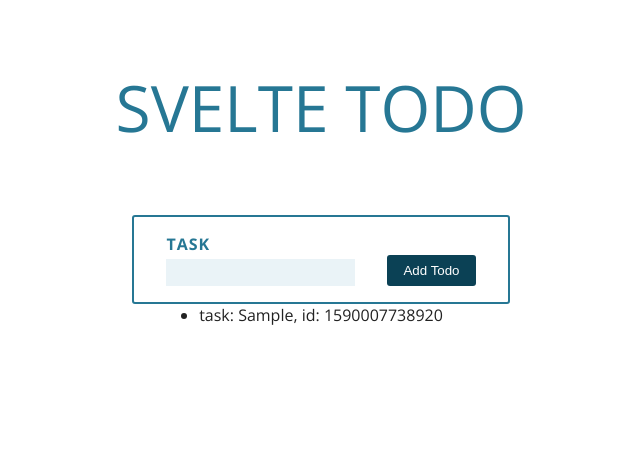
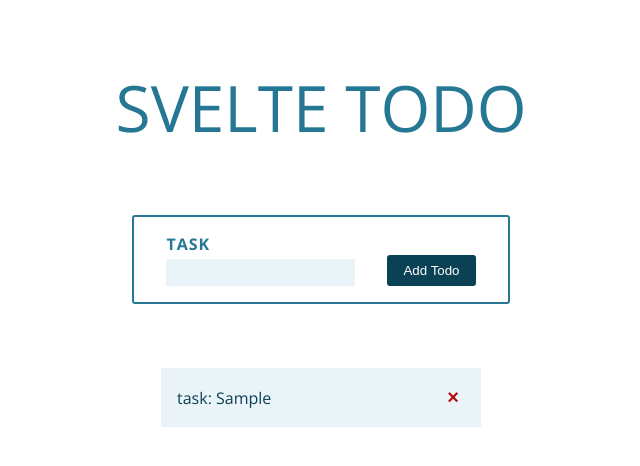
Before and after one commit to BillyLevin/svelte-todo, a Svelte app: page / in a window 1280 px wide. Both pictures are taken after typing "Sample" into the empty fields and a click on the button "Add Todo". Shown: the top 466 px of the page, without its empty margins (319-959 px from the left). Built offline with nearby package versions, Linux system fonts and the light colour scheme.

Commit message:
add delete functionality

```diff
--- a/public/global.css
+++ b/public/global.css
@@ -4,6 +4,7 @@
 	--primary: #267794;
 	--primaryDark: #0b4155;
 	--primaryGrey: #eaf3f7;
+	--danger: #b50e0e;
 }
 
 *,
--- a/src/AddTodo.svelte
+++ b/src/AddTodo.svelte
@@ -31,6 +31,7 @@
 	.container {
 		display: flex;
 		justify-content: center;
+		margin-bottom: 4rem;
 	}
 
 	form {
--- a/src/App.svelte
+++ b/src/App.svelte
@@ -1,7 +1,13 @@
 <script>
-	import { fly } from 'svelte/transition';
+	import { fade } from 'svelte/transition';
+	import { flip } from 'svelte/animate';
 	import AddTodo from './AddTodo.svelte';
 	import { todos } from './store.js';
+
+	function deleteTodo(id) {
+		$todos = $todos.filter(todo => todo.id !== id);
+		localStorage.setItem('todos', JSON.stringify($todos));
+	}
 </script>
 
 <main>
@@ -12,8 +18,17 @@
 	<article>
 		<ul>
 			{#each $todos as { task, id } (id)}
-				<li transition:fly={{ x: 200, y: 0 }}>
-					task: {task}, id: {id}
+				<li
+					in:fade={{ duration: 400 }}
+					animate:flip={{ duration: 200 }}
+					class="todo">
+					<span>task: {task}</span>
+					<button
+						class="delete"
+						aria-label="Delete Task"
+						on:click={() => deleteTodo(id)}>
+						&times;
+					</button>
 				</li>
 			{/each}
 		</ul>
@@ -40,4 +55,41 @@
 		display: flex;
 		justify-content: center;
 	}
+
+	ul {
+		list-style: none;
+		text-align: left;
+		min-width: 20rem;
+	}
+
+	.todo {
+		width: 100%;
+		background-color: var(--primaryGrey);
+		padding: 1rem;
+		color: var(--primaryDark);
+		display: flex;
+		align-items: center;
+		justify-content: space-between;
+	}
+
+	.todo:not(:last-child) {
+		margin-bottom: 0.5rem;
+	}
+
+	.delete {
+		color: var(--danger);
+		background: 0;
+		border: 0;
+		outline: 0;
+		border: 2px solid transparent;
+		padding: 0 0.25rem;
+		font-size: 1.25rem;
+		font-weight: 700;
+		cursor: pointer;
+		border: 2px solid transparent;
+	}
+
+	.delete:focus {
+		border: 2px solid var(--danger);
+	}
 </style>
```
